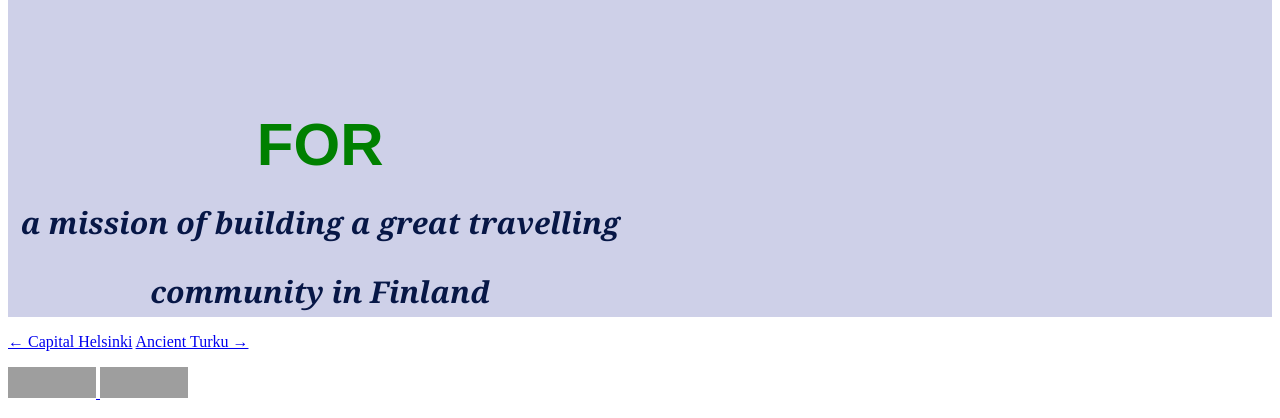
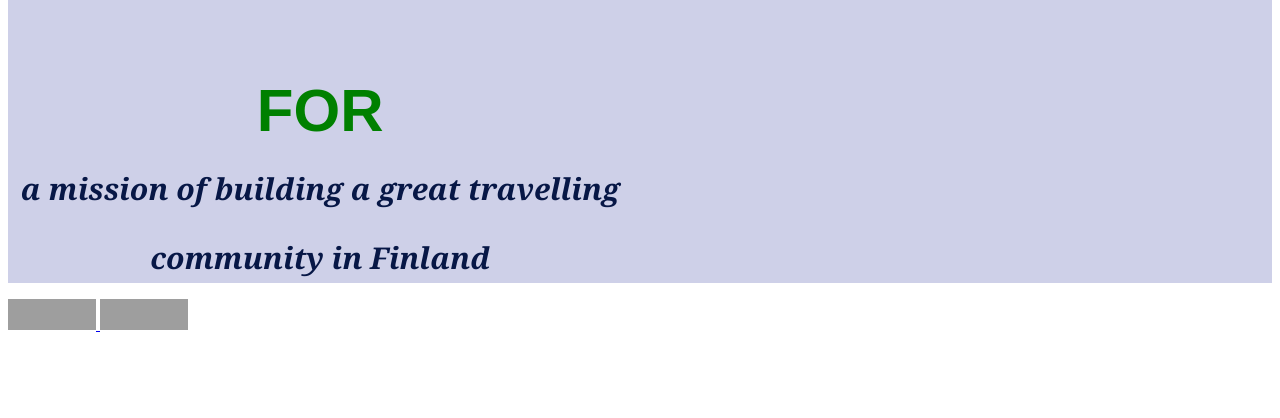
Before and after one commit to doanvo-gridpractise/doanvo-gridpractise.github.io, a plain HTML site: page index.html in a window 1280 px wide. Shown: the part 1005-1423 px from the top of the page. After the commit the page ends 1355 px from the top, so only its background shows below. Drawn offline with Linux system fonts and the light colour scheme; grey boxes are pictures that could not be loaded.

Commit message:
Update index.html

```diff
--- a/index.html
+++ b/index.html
@@ -8,9 +8,7 @@
   <title> Grid layout </title>
 </head>
 <body>
-  <div class="header">
-    <p class="series">GO WITH US</p>
-  </div>
+
 <div>
 <h1> WE ARE HERE</h1>
   </div>
@@ -25,12 +23,7 @@
   <div class="pic">  <img src="aboutus-with.jpg" alt="Community" /></div>
 
 </div>
- <div>
-   <p>
-   <a id="back" href="Helsinki.html"> &larr; Capital Helsinki</a>
-   <a id="next" href="Turku.html"> Ancient Turku &rarr;</a>
-   </p>
-  </div>
+
 
   <footer>
   <p>
```
